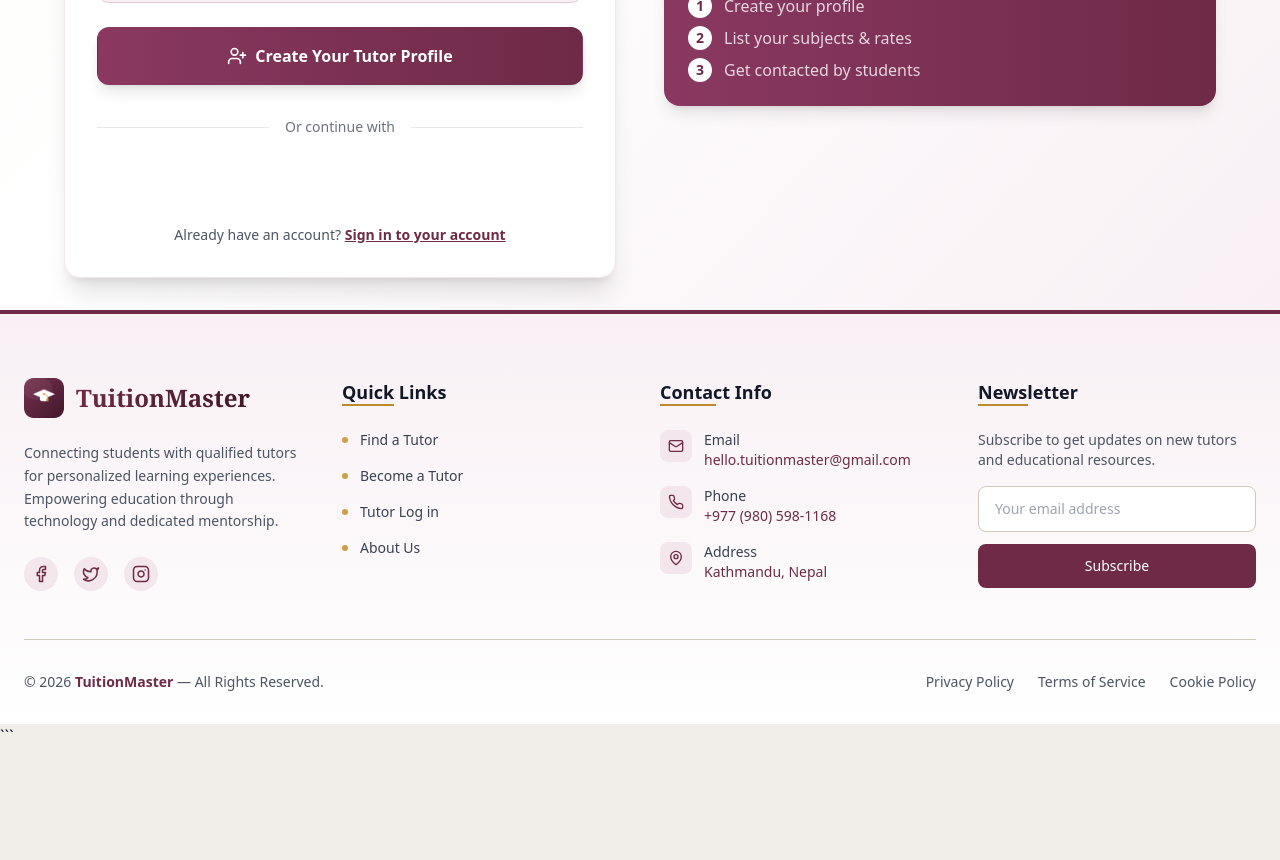
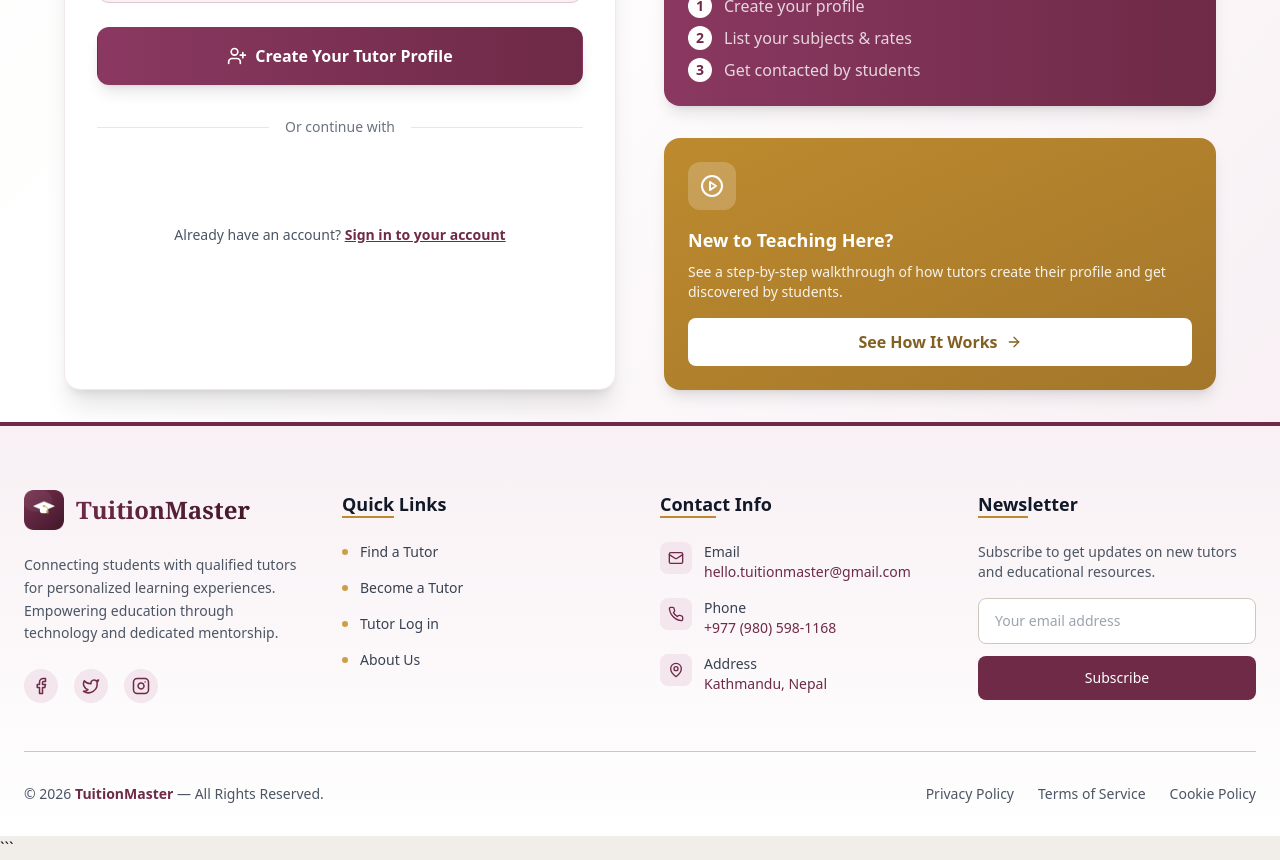
Before and after one commit to AayushSinghRajput/tutionmaster, a React (Create React App) app in the folder frontend/: page /register in a window 1280 px wide. Shown: the part 1180-2040 px from the top of the page. Before the commit the page ends 1928 px from the top, so only its background shows below. Built offline with nearby package versions, Linux system fonts and the light colour scheme; no server answers.

Commit message:
feat: add TeacherDemoPromo component and integrate into login and register pages

```diff
--- a/frontend/src/components/login/LoginSidebar.jsx
+++ b/frontend/src/components/login/LoginSidebar.jsx
@@ -1,5 +1,6 @@
 import StatsGrid from './StatsGrid';
 import FeaturesList from './FeaturesList';
+import TeacherDemoPromo from './TeacherDemoPromo';
 import { STATS } from '../../constants/login/loginPageData';
 
 const LoginSidebar = () => {
@@ -7,6 +8,7 @@ const LoginSidebar = () => {
     <div className="hidden lg:block space-y-8">
       <StatsGrid stats={STATS} />
       <FeaturesList />
+      <TeacherDemoPromo />
     </div>
   );
 };
--- /dev/null
+++ b/frontend/src/components/login/TeacherDemoPromo.jsx
@@ -0,0 +1,25 @@
+import { Link } from 'react-router-dom';
+import { PlayCircle, ArrowRight } from 'lucide-react';
+
+const TeacherDemoPromo = () => {
+  return (
+    <div className="bg-gradient-to-br from-gold-500 to-gold-600 rounded-2xl p-6 sm:p-8 text-white shadow-xl">
+      <div className="w-12 h-12 bg-white/20 rounded-xl flex items-center justify-center mb-4">
+        <PlayCircle className="w-6 h-6" />
+      </div>
+      <h3 className="text-xl font-bold mb-2">New to Teaching Here?</h3>
+      <p className="text-white/90 text-sm mb-6">
+        See a step-by-step walkthrough of how tutors create their profile and get discovered by students.
+      </p>
+      <Link
+        to="/how-it-works/teacher-profile"
+        className="inline-flex items-center justify-center w-full bg-white text-gold-700 px-5 py-3 rounded-lg font-semibold hover:bg-gold-50 transition-colors group"
+      >
+        See How It Works
+        <ArrowRight className="w-4 h-4 ml-2 group-hover:translate-x-1 transition-transform" />
+      </Link>
+    </div>
+  );
+};
+
+export default TeacherDemoPromo;
--- a/frontend/src/components/register/RegisterBenefits.js
+++ b/frontend/src/components/register/RegisterBenefits.js
@@ -1,5 +1,6 @@
 import React from 'react';
-import { Star, Globe, Clock } from 'lucide-react';
+import { Link } from 'react-router-dom';
+import { Star, Globe, Clock, PlayCircle, ArrowRight } from 'lucide-react';
 import { teacherBenefits, quickStartSteps } from '../../constants/register/registerData';
 
 const RegisterBenefits = () => {
@@ -60,6 +61,24 @@ const RegisterBenefits = () => {
           ))}
         </ul>
       </div>
+
+      {/* Teacher Profile Demo Promo */}
+      <div className="bg-gradient-to-br from-gold-500 to-gold-600 rounded-2xl p-4 sm:p-6 text-white shadow-lg">
+        <div className="w-10 h-10 sm:w-12 sm:h-12 bg-white/20 rounded-xl flex items-center justify-center mb-3 sm:mb-4">
+          <PlayCircle className="w-5 h-5 sm:w-6 sm:h-6" />
+        </div>
+        <h4 className="font-bold text-base sm:text-lg mb-2">New to Teaching Here?</h4>
+        <p className="text-white/90 text-sm mb-4">
+          See a step-by-step walkthrough of how tutors create their profile and get discovered by students.
+        </p>
+        <Link
+          to="/how-it-works/teacher-profile"
+          className="inline-flex items-center justify-center w-full bg-white text-gold-700 px-4 sm:px-5 py-2.5 sm:py-3 rounded-lg font-semibold hover:bg-gold-50 transition-colors group"
+        >
+          See How It Works
+          <ArrowRight className="w-4 h-4 ml-2 group-hover:translate-x-1 transition-transform" />
+        </Link>
+      </div>
     </div>
   );
 };
```
